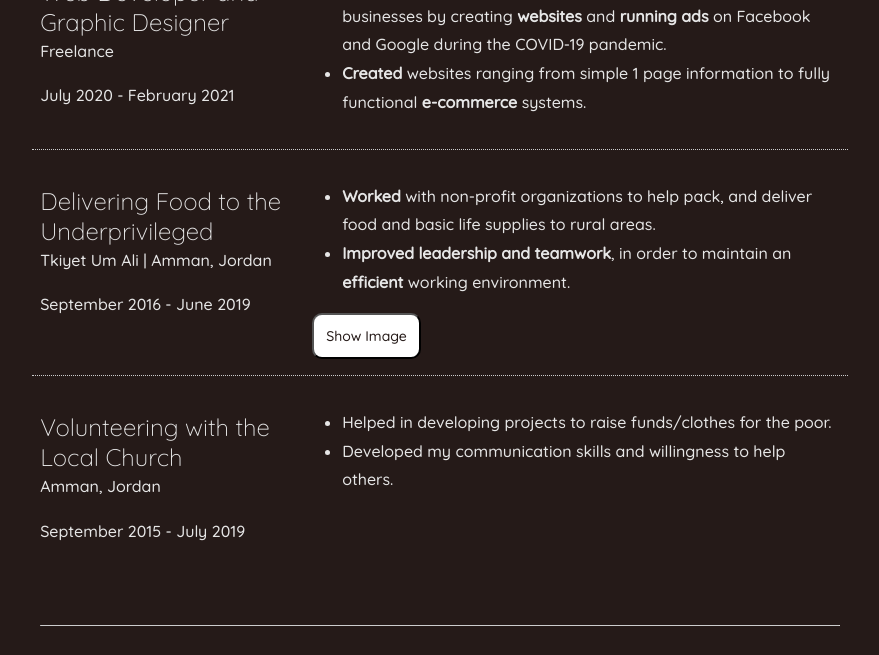
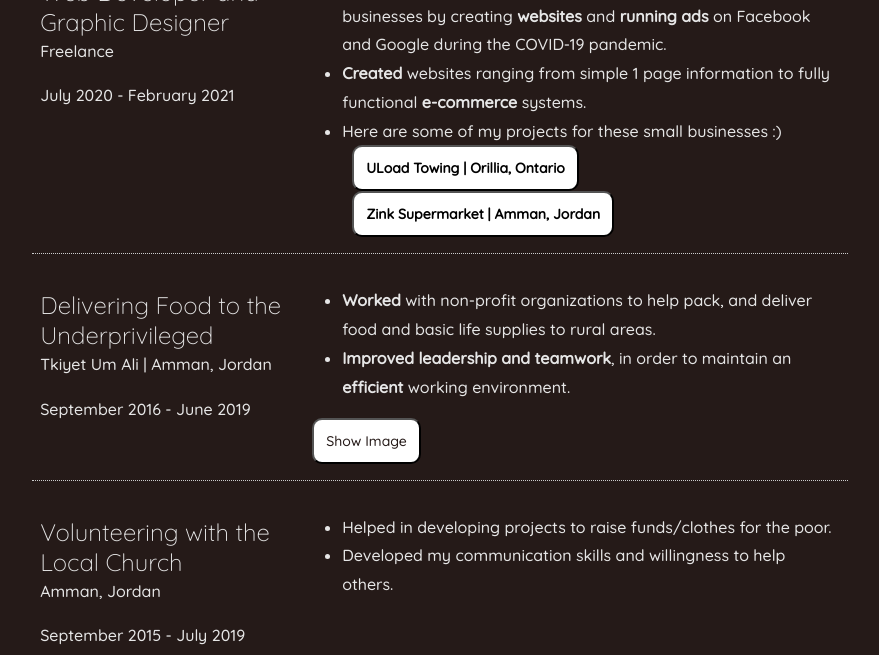
Before and after one commit to ayednaber/ayednaber.github.io, a plain HTML site: page index.html in a window 1280 px wide. Shown: the part 2427-3082 px from the top of the page, without its empty margins (200-1079 px from the left). Drawn offline with nearby package versions, Linux system fonts and the light colour scheme; a web font is replaced by a local one.

Commit message:
Added links for volunteering projects

```diff
--- a/index.html
+++ b/index.html
@@ -157,6 +157,9 @@
 					<ul>
 						<li><span>Established</span> an online presence for many struggling local businesses by creating <span>websites</span> and <span>running ads</span> on Facebook and Google during the COVID-19 pandemic.</li>
 						<li><span>Created</span> websites ranging from simple 1 page information to fully functional <span>e-commerce</span> systems.</li>
+						<li>Here are some of my projects for these small businesses :)</li>
+						<button class="lightmodebtn" style="font-weight: bold;"><a style="color: black;" href="https://uloadtowing.com/" target="_blank">ULoad Towing | Orillia, Ontario</a></button>
+						<button class="lightmodebtn" style="font-weight: bold;"><a style="color: black;" href="http://zinksupermarket.com" target="_blank">Zink Supermarket | Amman, Jordan</a></button>
 					</ul>
 				</div>
 			</div>
```
